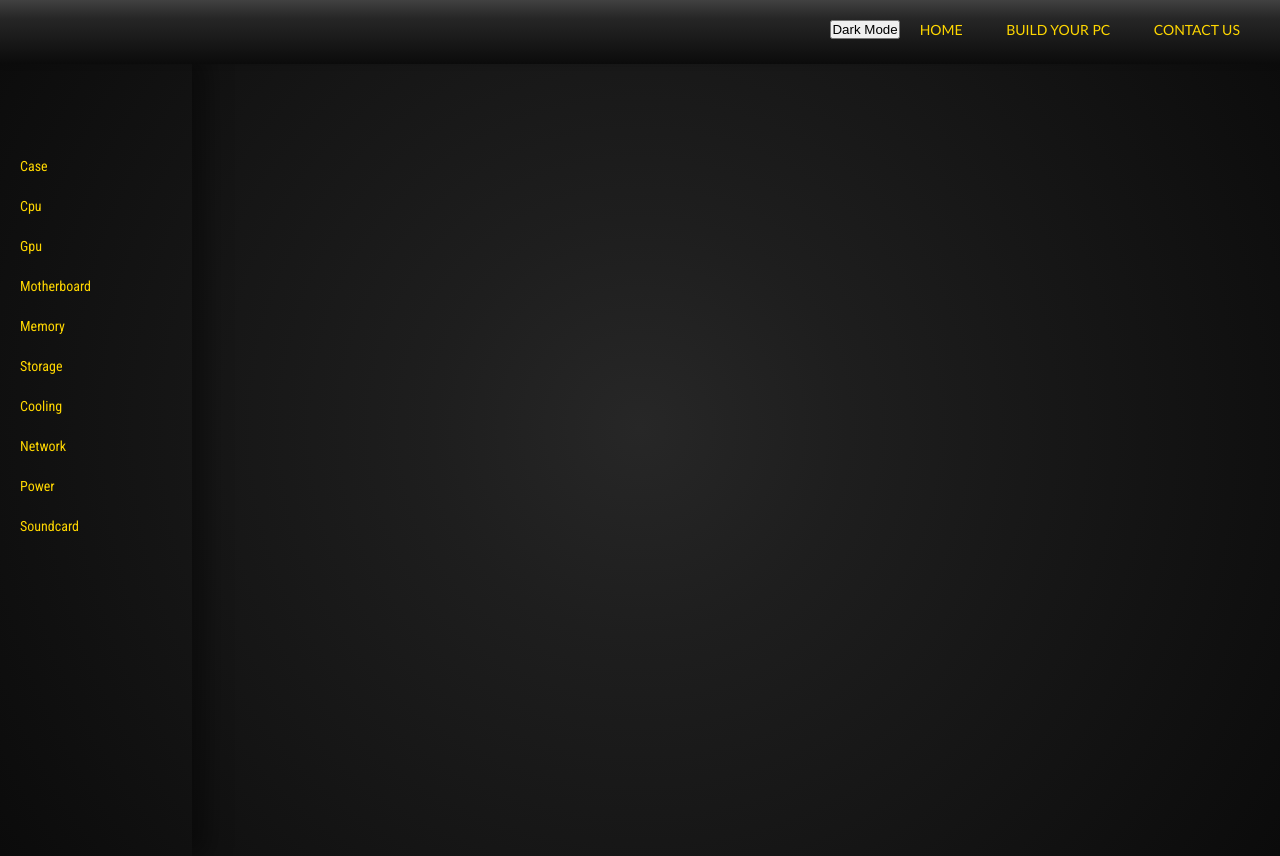
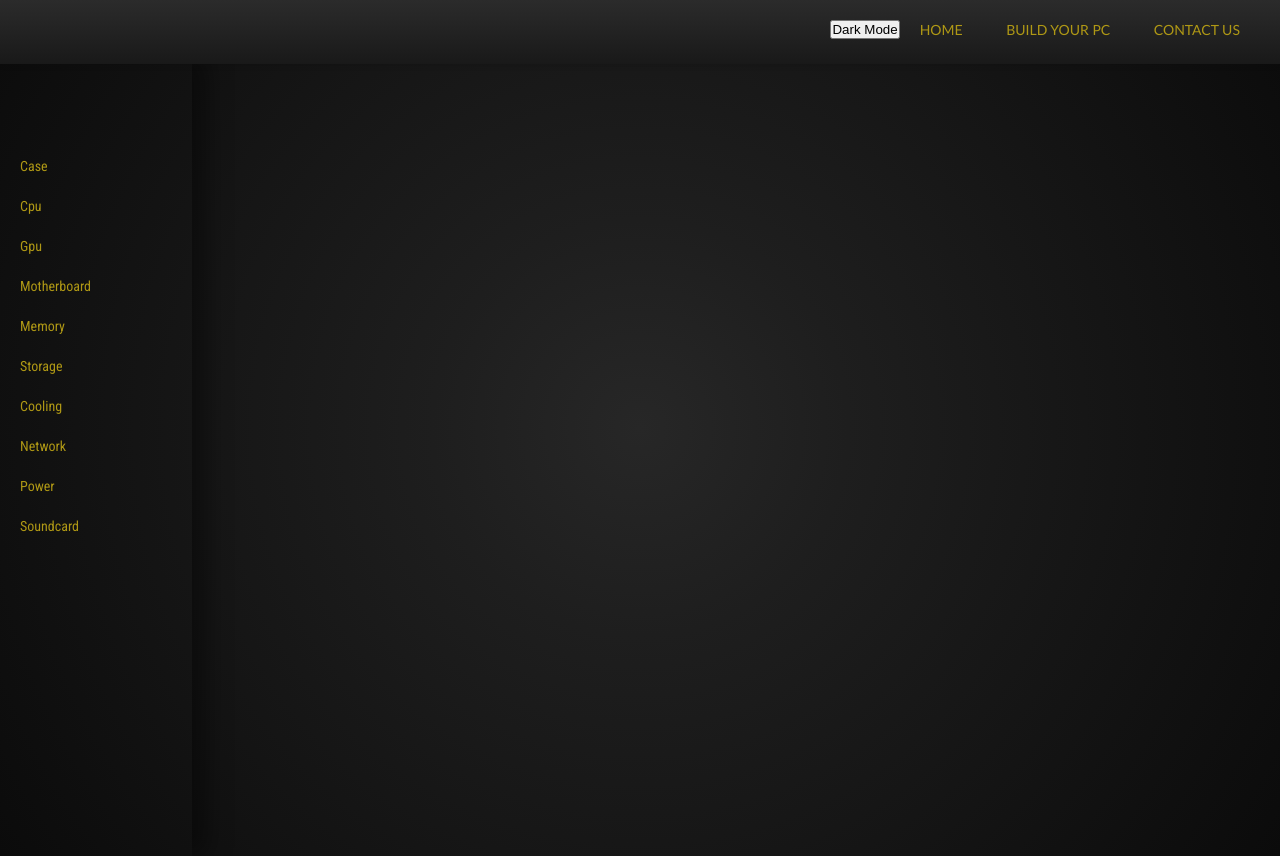
Before and after one commit to 0yvz/Rig-Builder-Pro, a plain HTML site: page index.html in a window 1280 px wide. Drawn offline with Linux system fonts and the light colour scheme.

Commit message:
update variables

```diff
--- a/_app/css/variables.css
+++ b/_app/css/variables.css
@@ -1,9 +1,9 @@
 :root {
-	--primary-color: #FFD700;
+	--primary-color: #af9815;
 	--secondary-color: #1E1E1E;
 	--background-color: radial-gradient(circle, rgba(39,39,39,1) 0%, rgba(30,30,30,1) 27%, rgba(11,11,11,1) 100%);
 	--text-color: var(--primary-color);
-	--header-background-color: linear-gradient(0deg, rgba(11, 11, 11, 1) 0%, rgba(38, 38, 38, 1) 71%, rgba(65, 65, 65, 1) 100%);
+	--header-background-color: linear-gradient(0deg, rgb(25, 25, 25) 0%, rgba(38, 38, 38, 1) 71%, rgb(43, 43, 43) 100%);
 	--header-text-color: var(--primary-color);
 }
 
@@ -13,6 +13,6 @@
 	--secondary-color: #FFD700;
 	--background-color: radial-gradient(circle, rgb(217, 217, 217) 100%, rgb(226, 226, 226) 60%, rgb(255, 255, 255) 0%);
 	--text-color: var(--primary-color);
-	--header-background-color: linear-gradient(0deg, rgb(196, 196, 196) 0%, rgb(227, 227, 227) 71%, rgb(250, 250, 250) 100%);
+	--header-background-color: linear-gradient(0deg, rgb(232, 232, 232) 0%, rgb(235, 235, 235) 71%, rgb(250, 250, 250) 100%);
 	--header-text-color: var(--primary-color);
 }
```
